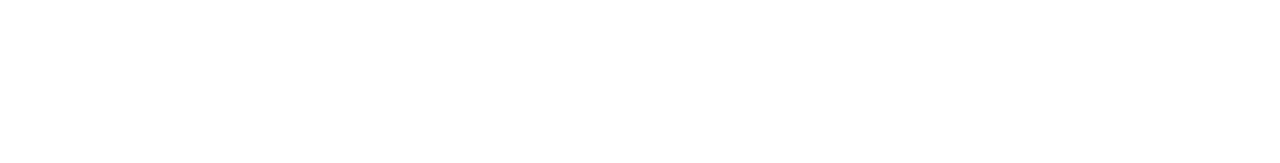
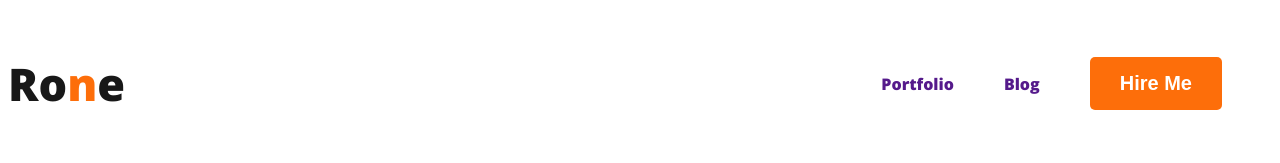
Before and after one commit to RONEKISER/webdeveloper-portfolio, a plain HTML site: page index.html in a window 1280 px wide. Drawn offline with nearby package versions, Linux system fonts and the light colour scheme.

Commit message:
new style add bro

```diff
--- a/index.html
+++ b/index.html
@@ -4,10 +4,23 @@
     <meta charset="UTF-8">
     <meta name="viewport" content="width=device-width, initial-scale=1.0">
     <title>Web Developer Portfolio</title>
+    <!-- google font  -->
+    <link rel="preconnect" href="https://fonts.googleapis.com">
+    <link rel="preconnect" href="https://fonts.gstatic.com" crossorigin>
+    <link href="https://fonts.googleapis.com/css2?family=Open+Sans:wght@800&display=swap" rel="stylesheet">
+    <!-- link css -->
+    <link rel="stylesheet" href="styles/nav.css">
 </head>
 <body>
     <header>
-
+        <nav>
+            <h3 class="nav-title">Ro<span class="text-primary">n</span>e</h3>
+            <ul>
+                <li><a href="">Portfolio</a></li>
+                <li><a href="">Blog</a></li>
+                <li><button class="btn-primary" type="button">Hire Me</button></li>
+            </ul>
+        </nav>
     </header>
     <main>
 
--- /dev/null
+++ b/styles/nav.css
@@ -0,0 +1,43 @@
+body{
+    font-family: 'Open Sans', sans-serif;
+}
+.text-primary{
+    color: #FD6E0A;
+}
+.btn-primary{
+
+    border-radius: 5px;
+    border: 0px;
+    background: #FD6E0A;
+    font-size: 20px;
+    font-weight: 700;
+    color: white;
+    padding: 15px 30px;
+}
+
+nav{
+    display: flex;
+    justify-content: space-between;
+    align-items: center;
+}
+.nav-title{
+    color: var(--dark-01, #181818);
+    font-size: 45px;
+    font-style: normal;
+    font-weight: 800;
+
+}
+
+
+nav>ul{
+    display: flex;
+    align-items: center;
+}
+nav li{
+    list-style: none;
+    margin-right: 50px;
+}
+
+nav a {
+    text-decoration: none;
+}
```
Also changed, not shown: images/developer.png (added), images/hardy.png (added), images/header_bg.png (added), images/icons/facebook.png (added), images/icons/insta.png (added), images/icons/js.png (added), images/icons/mongo.png (added), images/icons/nodejs.png (added), images/icons/react.png (added), images/icons/twitter.png (added).
